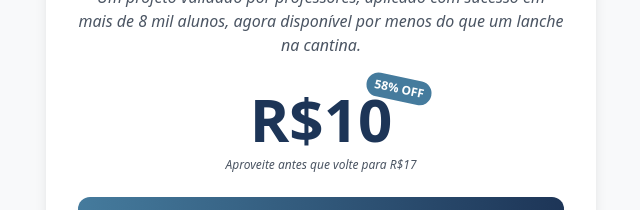
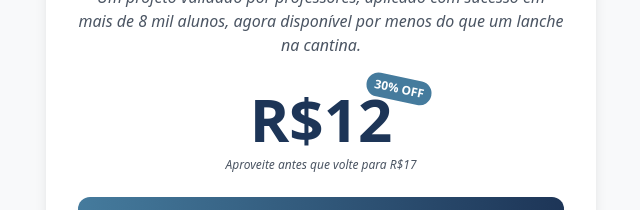
Before and after one commit to tjgontijo/prof-didatica, a Next.js app: page /missao-literaria in a window 1280 px wide. Shown: the part 2323-2533 px from the top of the page, without its empty margins (319-959 px from the left). Built offline with nearby package versions, Linux system fonts and the light colour scheme.

Commit message:
Update page.tsx

```diff
--- a/src/app/missao-literaria/page.tsx
+++ b/src/app/missao-literaria/page.tsx
@@ -55,9 +55,9 @@ type Offer = {
 
 const offerData: Offer = {
   originalPrice: 17,
-  promotionalPrice: 10,
-  discount: '58% OFF',
-  paymentLink: 'https://seguro.profdidatica.com.br/r/HDJYH7SZJ6?promocode=ML58OFF',
+  promotionalPrice: 12,
+  discount: '30% OFF',
+  paymentLink: 'https://seguro.profdidatica.com.br/r/HDJYH7SZJ6?promocode=ML50OFF',
 };
 
 export default function Page() {
```
